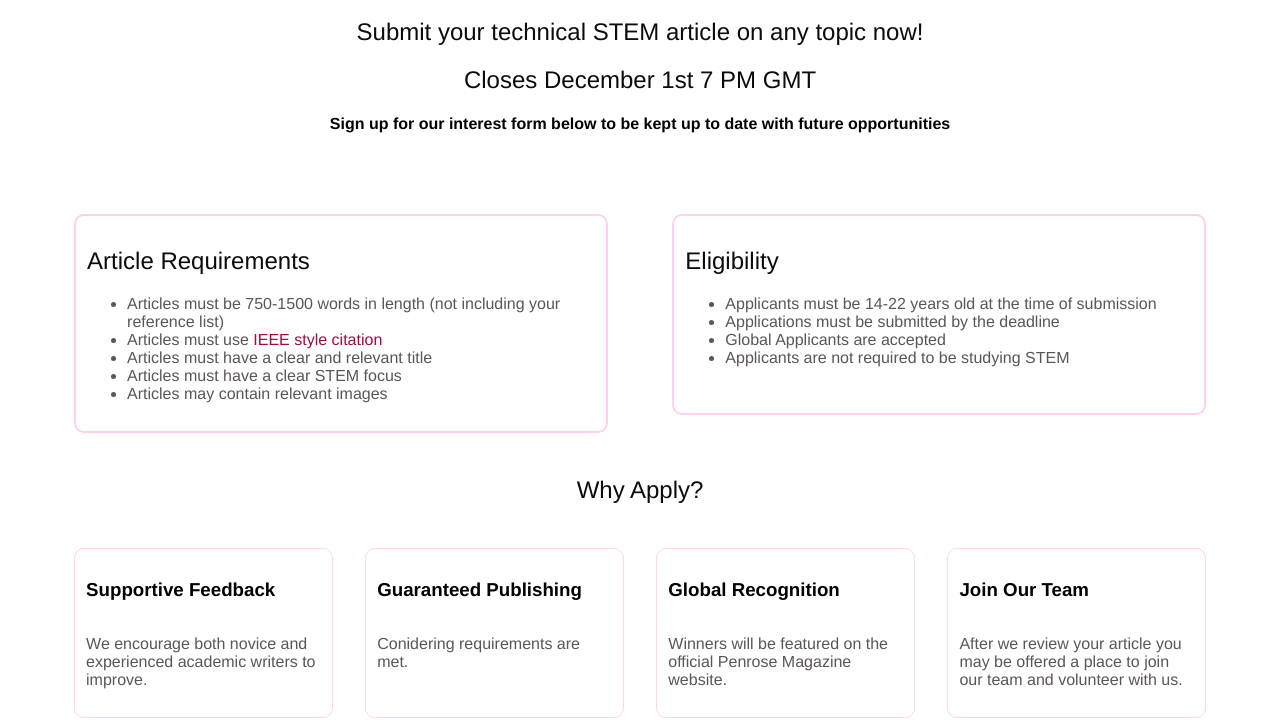
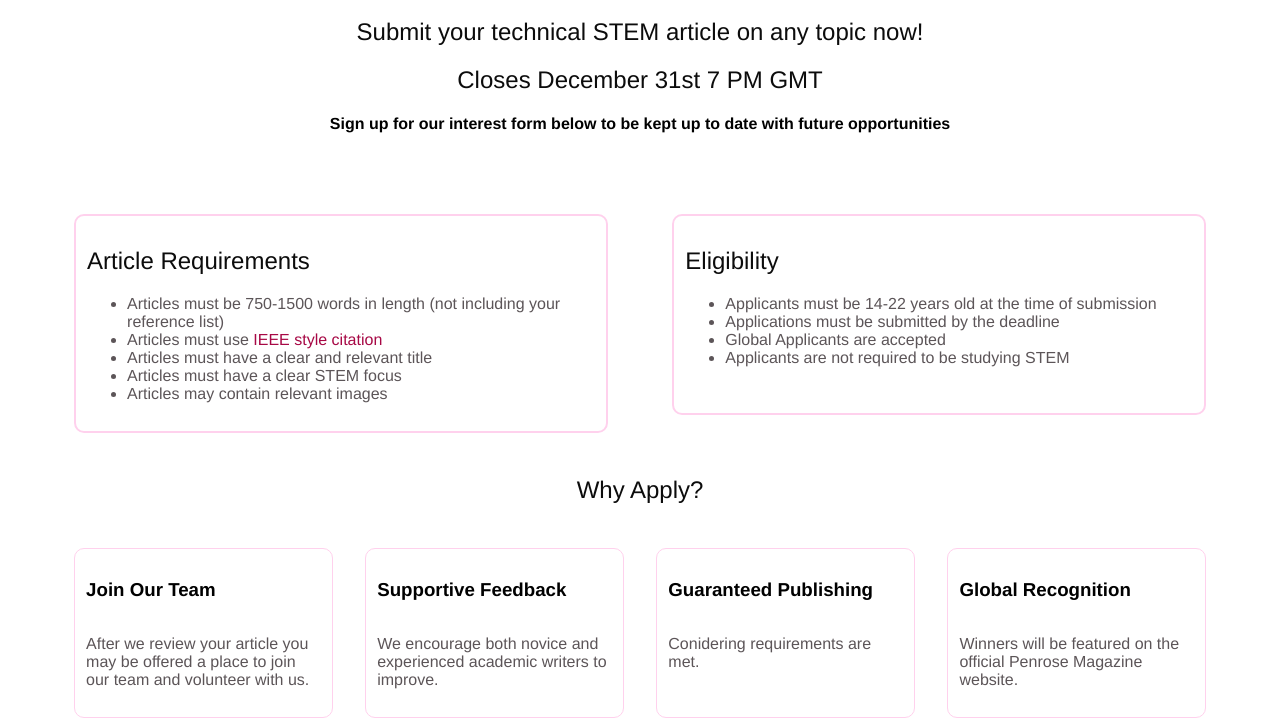
Before and after one commit to ShineyBaobun/Penrose-Website, a plain HTML site: page writeforus.html in a window 1280 px wide. Shown: the part 242-962 px from the top of the page. Drawn offline with Linux system fonts and the light colour scheme.

Commit message:
committed

```diff
--- a/writeforus.html
+++ b/writeforus.html
@@ -57,7 +57,7 @@
         <div class="centertext">
         <h1>Penrose Magazine Issue 12</h1>
         <h2>Submit your technical STEM article on any topic now!</h2>
-        <h2>Closes December 1st 7 PM GMT</h2>
+        <h2>Closes December 31st 7 PM GMT</h2>
         <h4>Sign up for our interest form below to be kept up to date with future opportunities</h4>
         <br>
         <br>
@@ -104,6 +104,11 @@
         <div class = "horizantalgroup">
 
           <div class = "verticalgroup">
+              <h3>Join Our Team</h3>
+              <p>After we review your article you may be offered a place to join our team and volunteer with us.</p>
+          </div>
+
+          <div class = "verticalgroup">
               <h3>Supportive Feedback</h3>
               <p>We encourage both novice and experienced academic writers to improve.</p>
           </div>
@@ -117,11 +122,6 @@
           <div class = "verticalgroup">
               <h3>Global Recognition</h3>
               <p>Winners will be featured on the official Penrose Magazine website.</p>
-          </div>
-
-          <div class = "verticalgroup">
-              <h3>Join Our Team</h3>
-              <p>After we review your article you may be offered a place to join our team and volunteer with us.</p>
           </div>
 
         </div>
```
